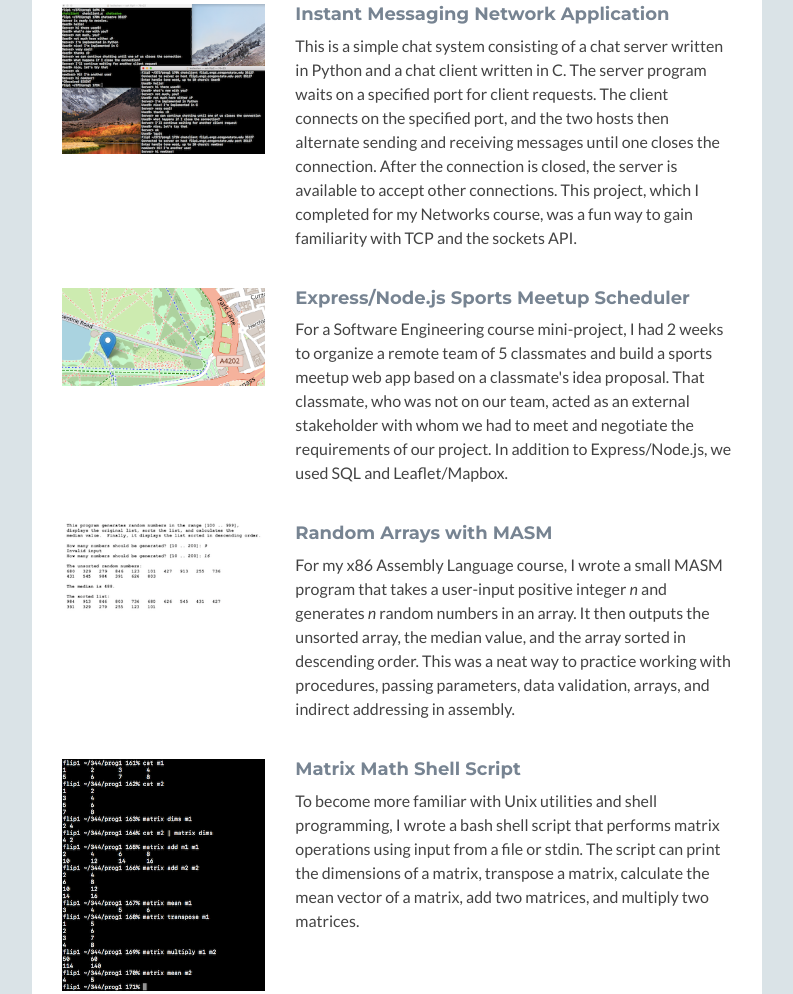
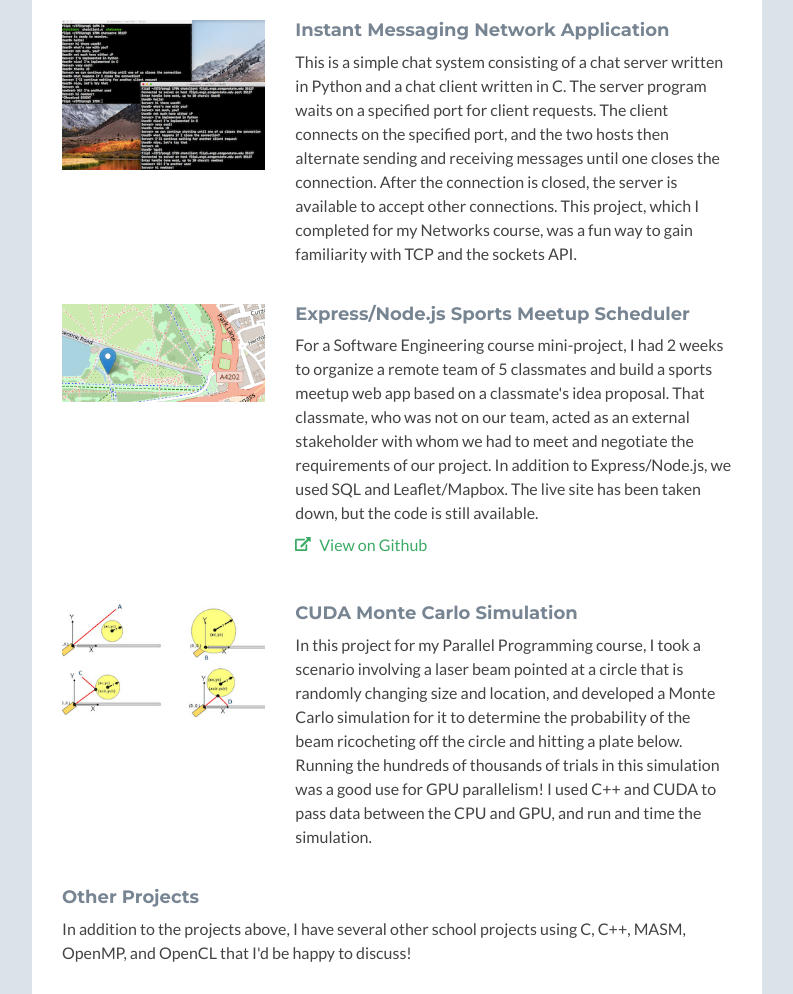
Before and after one commit to shenles/shenles.github.io, a plain HTML site: page cs/index.html in a window 1280 px wide. Shown: the part 3432-4426 px from the top of the page, without its empty margins (53-846 px from the left). Drawn offline with Linux system fonts and the light colour scheme.

Commit message:
update project info

```diff
--- a/cs/index.html
+++ b/cs/index.html
@@ -115,7 +115,9 @@ Our team also put together a presentation for OSU's Fall 2019 CS Showcase. You c
                                 </a>
                                 <div class="desc col-md-8 col-12">
                                     <h3 class="title"><a href="assets/images/projects/dnd_db.png" target="_blank">D&D Database</a></h3>
-                                    <p class="mb-2">I'm currently working on a Dungeons & Dragons database/character creator using PHP, MySQL, JavaScript, Bootstrap, and Heroku. My project will allow users to browse and search/filter D&D classes, races, backgrounds, equipment, and spells, and also to add, edit, and delete their own data when logged in. When it's done, it'll help me and my gaming group streamline the process of creating characters, leveling up, and looking up information. You can visit the project website <a href="https://dnd-chargen.herokuapp.com">here</a>.</p>
+                                    <p class="mb-2">I'm currently working on a Dungeons & Dragons database/character creator using PHP, MySQL, JavaScript, Bootstrap, and Heroku. My project will allow users to browse and search/filter D&D classes, races, backgrounds, equipment, and spells, and also to add, edit, and delete their own data when logged in. When it's done, it'll help me and my gaming group streamline the process of creating characters, leveling up, and looking up information.</p>
+                                <p><a class="more-link" href="https://dnd-chargen.herokuapp.com"
+                                      target="_blank"><i class="fas fa-external-link-alt"></i> View project website</a></p>
                                 </div><!--//desc-->
                             </div><!--//item-->
 
@@ -145,27 +147,9 @@ Our team also put together a presentation for OSU's Fall 2019 CS Showcase. You c
                                 </a>
                                 <div class="desc col-md-8 col-12">
                                     <h3 class="title"><a href="assets/images/projects/mapimg.png" target="_blank">Express/Node.js Sports Meetup Scheduler</a></h3>
-                                    <p class="mb-2">For a Software Engineering course mini-project, I had 2 weeks to organize a remote team of 5 classmates and build a sports meetup web app based on a classmate's idea proposal. That classmate, who was not on our team, acted as an external stakeholder with whom we had to meet and negotiate the requirements of our project. In addition to Express/Node.js, we used SQL and Leaflet/Mapbox.</p>
-                                </div><!--//desc-->
-                            </div><!--//item-->
-
-                            <div class="item row">
-                                <a class="col-md-4 col-12" href="assets/images/projects/prog04example.png" target="_blank">
-                                <img class="img-fluid project-image" src="assets/images/projects/prog04min.png" alt="random array with MASM" />
-                                </a>
-                                <div class="desc col-md-8 col-12">
-                                    <h3 class="title"><a href="assets/images/projects/prog04example.png" target="_blank">Random Arrays with MASM</a></h3>
-                                    <p class="mb-2">For my x86 Assembly Language course, I wrote a small MASM program that takes a user-input positive integer <i>n</i> and generates <i>n</i> random numbers in an array. It then outputs the unsorted array, the median value, and the array sorted in descending order. This was a neat way to practice working with procedures, passing parameters, data validation, arrays, and indirect addressing in assembly.</p>
-                                </div><!--//desc-->
-                            </div><!--//item-->
-
-                            <div class="item row">
-                                <a class="col-md-4 col-12" href="assets/images/projects/344_matrix.png" target="_blank">
-                                <img class="img-fluid project-image" src="assets/images/projects/344_matrix_min.png" alt="matrix math shell script" />
-                                </a>
-                                <div class="desc col-md-8 col-12">
-                                    <h3 class="title"><a href="assets/images/projects/344_matrix.png" target="_blank">Matrix Math Shell Script</a></h3>
-                                    <p class="mb-2">To become more familiar with Unix utilities and shell programming, I wrote a bash shell script that performs matrix operations using input from a file or stdin. The script can print the dimensions of a matrix, transpose a matrix, calculate the mean vector of a matrix, add two matrices, and multiply two matrices.</p>
+                                    <p class="mb-2">For a Software Engineering course mini-project, I had 2 weeks to organize a remote team of 5 classmates and build a sports meetup web app based on a classmate's idea proposal. That classmate, who was not on our team, acted as an external stakeholder with whom we had to meet and negotiate the requirements of our project. In addition to Express/Node.js, we used SQL and Leaflet/Mapbox. The live site has been taken down, but the code is still available.</p>
+                                <p><a class="more-link" href="https://github.com/shenles/group-project"
+                                      target="_blank"><i class="fas fa-external-link-alt"></i> View on Github</a></p>
                                 </div><!--//desc-->
                             </div><!--//item-->
 
```
